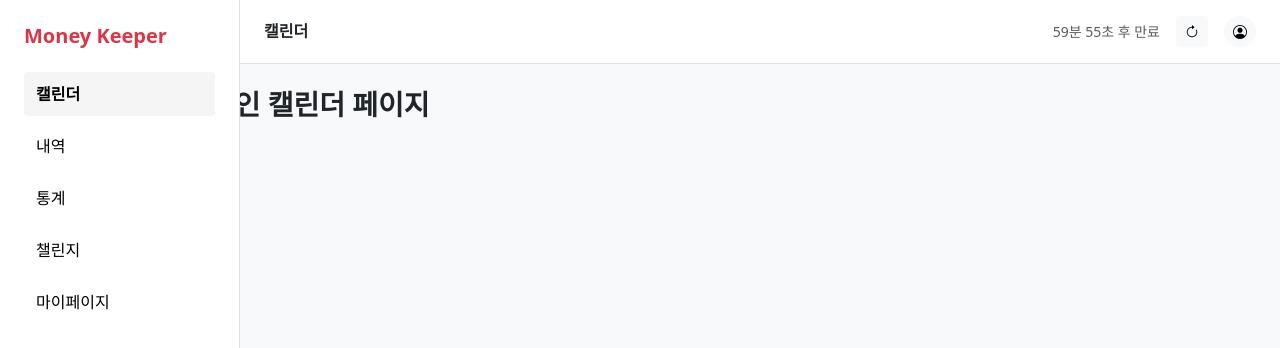
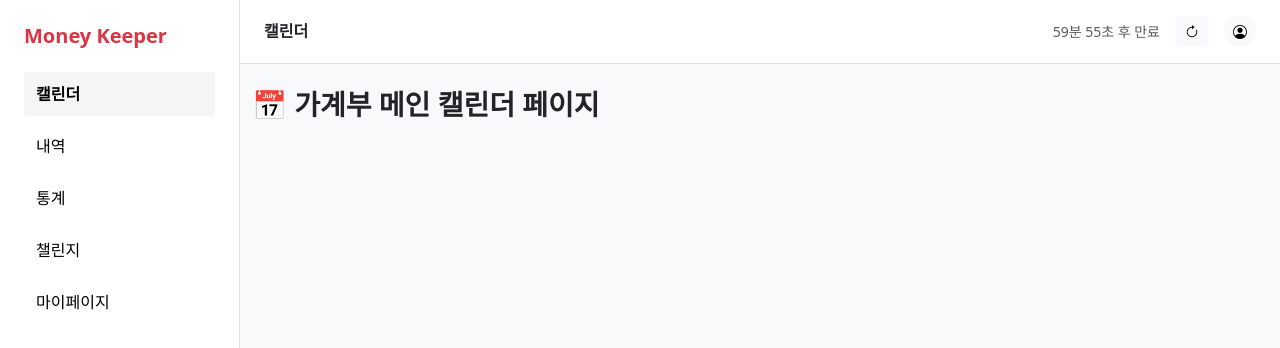
Before and after one commit to yeahy027/KB-TriFi, a Vue app in the folder trifi_project/: page /home in a window 1280 px wide. Shown: the top 348 px of the page. Built offline with nearby package versions, Linux system fonts and the light colour scheme.

Commit message:
Add : AppLayout.vue 페이지에 margin-left 값 줘서 그래프 위치 조정

```diff
--- a/trifi_project/src/components/AppLayout.vue
+++ b/trifi_project/src/components/AppLayout.vue
@@ -6,7 +6,7 @@
     <!-- 오른쪽 전체 -->
     <div class="flex-grow-1">
       <AppHeader :page-title="pageTitle" />
-      <main class="bg-light" style="padding-top: 64px; min-height: 100vh;">
+      <main class="bg-light" style="padding-top: 64px; min-height: 100vh; margin-left: 240px;">
         <div class="container py-4">
           <slot />
         </div>
```
